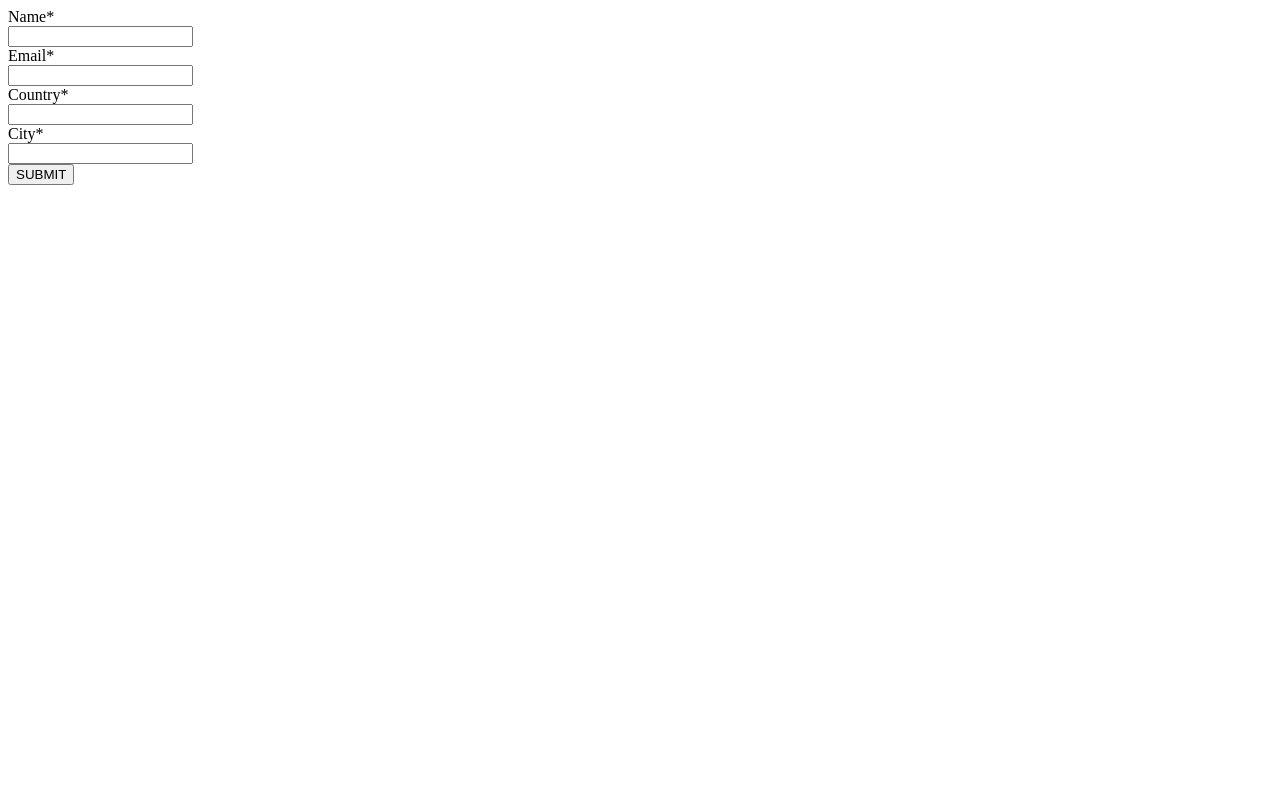
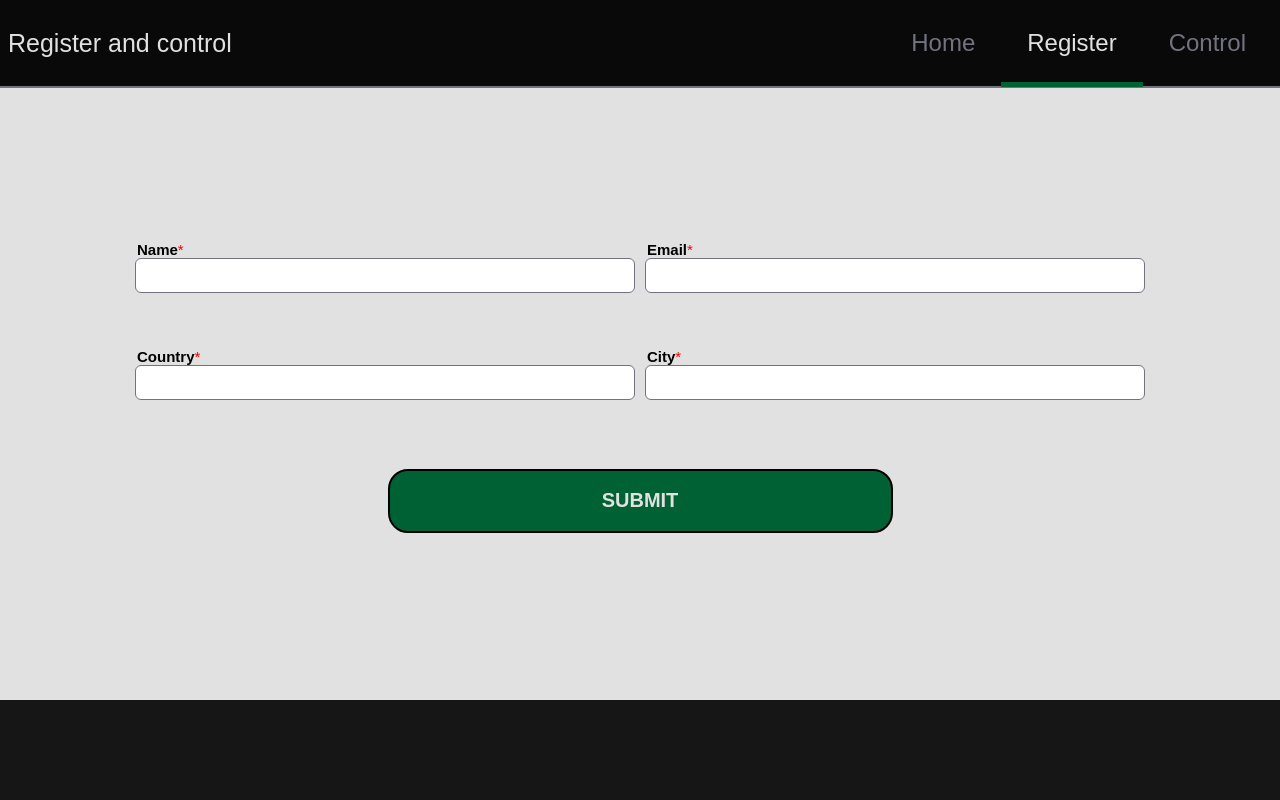
Before and after one commit to natavitoriano/Registration_of_people, a website: page src/register.html in a window 1280 px wide. Drawn offline with Linux system fonts and the light colour scheme.

Commit message:
Changig the structure of the page, correcting forms and putting styles

```diff
--- a/package.json
+++ b/package.json
@@ -9,12 +9,14 @@
   "author": "",
   "license": "ISC",
   "dependencies": {
+    "axios": "^0.21.1",
+    "cors": "^2.8.5",
     "express": "^4.17.1",
     "mongodb": "^4.0.0",
     "mongoose": "^5.13.2"
   },
   "devDependencies": {
-    "nodemon": "^2.0.7"
+    "nodemon": "^2.0.12"
   },
   "repository": {
     "type": "git",
--- a/src/register.html
+++ b/src/register.html
@@ -1,23 +1,85 @@
-<div class="container-register">
-    <form class="container-form" action="#">
+<!DOCTYPE html>
+<html lang="pt-br">
+    <head>
+        <meta charset="utf-8">
+        <link href="https://fonts.googleapis.com/icon?family=Material+Icons" rel="stylesheet">
+        <link href="https://fonts.googleapis.com/icon?family=Material+Icons+Outlined" rel="stylesheet">
+        <link rel="stylesheet" href="../css/styles.css">
+        <meta name="viewport" content="width=device-width, initial-scale=1.0">
+        <title>Register and control</title>
+    </head>
+    <body>
+        <div class="container-main">
+            <header>
+                <div class="header-flex">
+                    <div class="header-title">
+                        <h1 class="font-header-title">Register and control</h1>
+                    </div>
+                    <button id="btn-header" class="btn-header">
+                        <span id="icon-close" class="material-icons-outlined icon-close">close</span>
+                        <span id="icon-menu" class="material-icons-outlined icon-menu">menu</span>
+                    </button>
+                    <nav class="menu-bar">
+                        <ul>
+                            <li>
+                                <a class="menu-bar-link" href="../index.html">Home</a>
+                            </li>
+                            <li>
+                                <a class="menu-bar-link" href="../src/register.html">Register</a>
+                            </li>
+                            <li>
+                                <a class="menu-bar-link" href="../src/control.html">Control</a>
+                            </li>
+                        </ul>
+                    </nav>
+                </div>
+            </header>
+            <main id="content">
+                <div id="container-register" class="container-register">
+                    <form id="form-register" class="container-form" action="/" method="POST" Content-Type="application/x-www-form-urlencoded">
                         <div class="container-name">
                             <label class="label-register">Name</label><span class="span-register">*</span><br/>
-            <input type="text" class="input-register input-register-name" maxlength="50"/><br/>
+                            <input id="register-name" type="text" class="input-register input-register-name" maxlength="50" name="name"/><br/>
+                            <h3 id='register-message-name' class='register-message-failed name-empty'>Please fill in the name field!</h3>
                         </div>
                         <div class="container-email">
                             <label class="label-register">Email</label><span class="span-register">*</span><br/>
-            <input type="email" class="input-register input-register-name" maxlength="50"/><br/>
+                            <input id="register-email" type="email" class="input-register input-register-name" maxlength="50" name="email"/><br/>
+                            <h3 id='register-message-email' class='register-message-failed email-empty'>Please fill in the email field!</h3>
                         </div>
                         <div class="container-country">
                             <label class="label-register">Country</label><span class="span-register">*</span><br/>
-            <input type="text" class="input-register input-register-name" maxlength="50"/><br/>
+                            <input id="register-country" type="text" class="input-register input-register-name" maxlength="50" name="country"/><br/>
+                            <h3 id='register-message-country' class='register-message-failed country-empty'>Please fill in the country field!</h3>
                         </div>
                         <div class="container-city">
                             <label class="label-register">City</label><span class="span-register">*</span><br/>
-            <input type="text" class="input-register input-register-name" maxlength="50"/><br/>
+                            <input id="register-city" type="text" class="input-register input-register-name" maxlength="50" name="city"/><br/>
+                            <h3 id='register-message-city' class='register-message-failed city-empty'>Please fill in the city field!</h3>
                         </div>
                         <div class="container-submit">
-            <button class="btn-submit">SUBMIT</button>
+                            <button class="btn-submit" type="submit">SUBMIT</button>
                         </div>
                     </form>
+                    <h2 id="register-message" class="register-message"></h1>
                 </div>
+            </main>
+            <footer  class="main-footer">
+            </footer>
+            <nav id="hidden-menu" class="menu-small-device menu-display-none">
+                <ul>
+                    <li>
+                        <a class="menu-small-device-link" href="../index.html">Home</a>
+                    </li>
+                    <li>
+                        <a class="menu-small-device-link" href="src/register.html">Register</a>
+                    </li>
+                    <li>
+                        <a class="menu-small-device-link" href="src/control.html">Control</a>
+                    </li>
+                </ul>
+            </nav>
+    </div>
+    <script type="text/javascript" src="../js/register.js"></script>
+    </body>
+</html>
```
Also changed, not shown: index.html (+4 -1 lines), src/control.html (+60 -0 lines), src/home.html (deleted, +0 -3 lines), 1 other file. Lines whose indentation alone changed are shown as unchanged.
